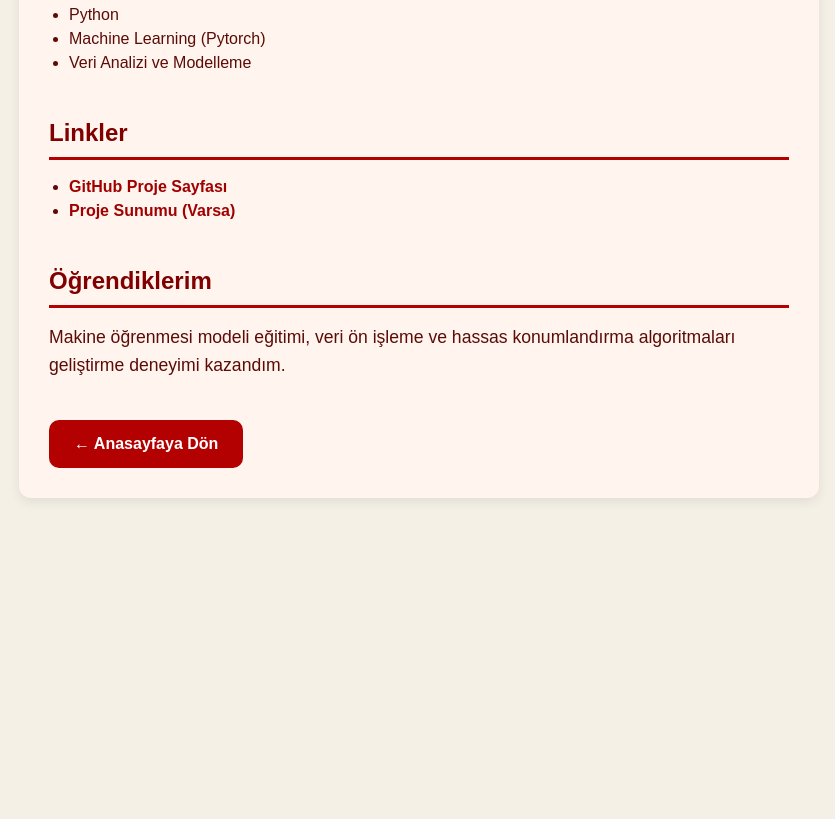
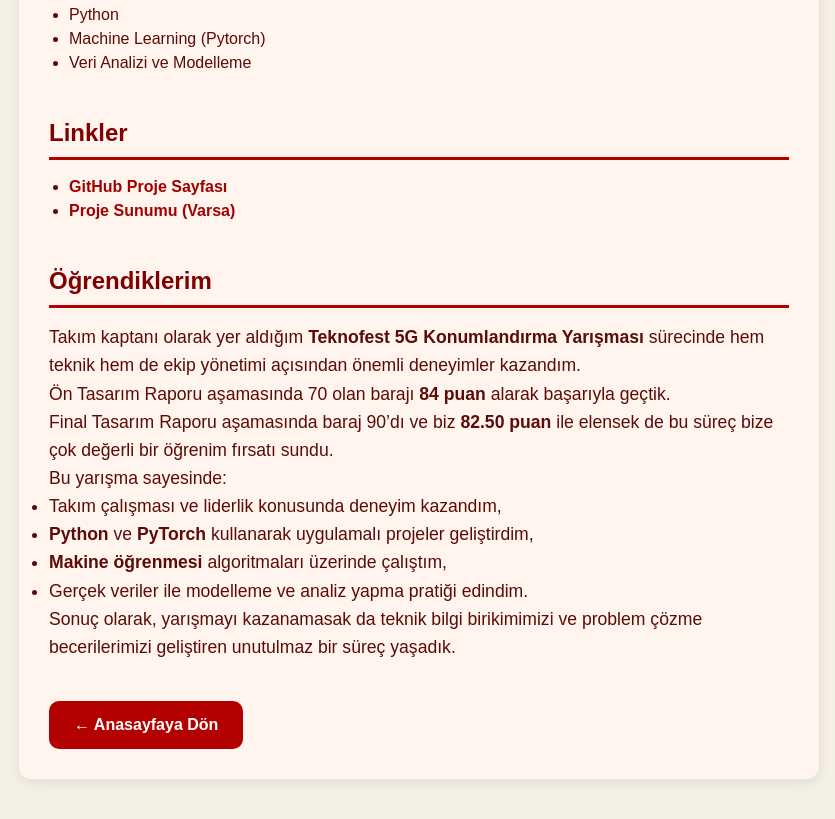
Before and after one commit to azraksk/portfoy-web, a plain HTML site: page teknofest-5g.html in a window 1280 px wide. Shown: the part 369-1188 px from the top of the page, without its empty margins (221-1056 px from the left). Before the commit the page ends 907 px from the top, so only its background shows below. Drawn offline with Linux system fonts and the light colour scheme.

Commit message:
Teknofest 5G deneyimi bölümü eklendi

```diff
--- a/teknofest-5g.html
+++ b/teknofest-5g.html
@@ -24,14 +24,35 @@
 
     <h2 class="website-subtitle">Linkler</h2>
     <ul class="website-links-list">
-      <li><a href="https://github.com/kullaniciadi/teknofest-5g" target="_blank" rel="noopener noreferrer">GitHub Proje Sayfası</a></li>
+      <li><a href="https://github.com/azraksk/teknofest-5g" target="_blank" rel="noopener noreferrer">GitHub Proje Sayfası</a></li>
       <li><a href="#" target="_blank" rel="noopener noreferrer">Proje Sunumu (Varsa)</a></li>
     </ul>
 
     <h2 class="website-subtitle">Öğrendiklerim</h2>
-    <p class="website-project-description">
-      Makine öğrenmesi modeli eğitimi, veri ön işleme ve hassas konumlandırma algoritmaları geliştirme deneyimi kazandım.
-    </p>
+    <div class="website-project-description">
+  <p>
+    Takım kaptanı olarak yer aldığım <strong>Teknofest 5G Konumlandırma Yarışması</strong> sürecinde hem teknik hem de ekip yönetimi açısından önemli deneyimler kazandım.
+  </p>
+  <p>
+    Ön Tasarım Raporu aşamasında 70 olan barajı <strong>84 puan</strong> alarak başarıyla geçtik.
+  </p>
+  <p>
+    Final Tasarım Raporu aşamasında baraj 90’dı ve biz <strong>82.50 puan</strong> ile elensek de bu süreç bize çok değerli bir öğrenim fırsatı sundu.
+  </p>
+  <p>
+    Bu yarışma sayesinde:
+  </p>
+  <ul>
+    <li>Takım çalışması ve liderlik konusunda deneyim kazandım,</li>
+    <li><strong>Python</strong> ve <strong>PyTorch</strong> kullanarak uygulamalı projeler geliştirdim,</li>
+    <li><strong>Makine öğrenmesi</strong> algoritmaları üzerinde çalıştım,</li>
+    <li>Gerçek veriler ile modelleme ve analiz yapma pratiği edindim.</li>
+  </ul>
+  <p>
+    Sonuç olarak, yarışmayı kazanamasak da teknik bilgi birikimimizi ve problem çözme becerilerimizi geliştiren unutulmaz bir süreç yaşadık.
+  </p>
+</div>
+
 
     <a href="projeler.html" class="back-button">← Anasayfaya Dön</a>
   </main>
```
